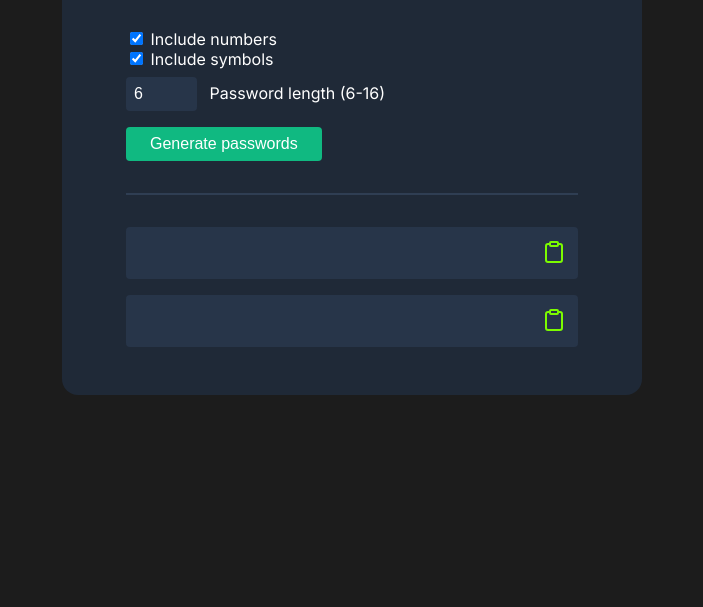
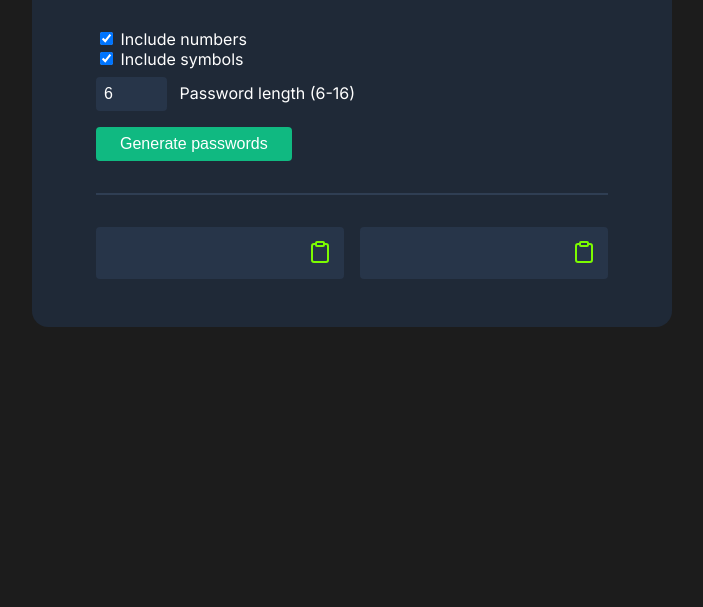
Before and after one commit to yilkur/password-generator, a plain HTML site: page index.html in a window 1280 px wide. Shown: the part 193-800 px from the top of the page, without its empty margins (288-991 px from the left). Drawn offline with nearby package versions, Linux system fonts and the light colour scheme.

Commit message:
improve responsiveness

```diff
--- a/styles.css
+++ b/styles.css
@@ -32,7 +32,7 @@ body {
 }
 
 main {
-  max-width: 580px;
+  max-width: 640px;
   margin: 3rem auto;
   padding: 3rem 4rem;
   background: #1f2937;
@@ -82,7 +82,7 @@ hr {
 
 .passwords {
   display: grid;
-  grid-template-columns: repeat(auto-fit, minmax(250px, 1fr));
+  grid-template-columns: repeat(auto-fit, minmax(240px, 1fr));
   gap: 1rem;
 }
 
```
